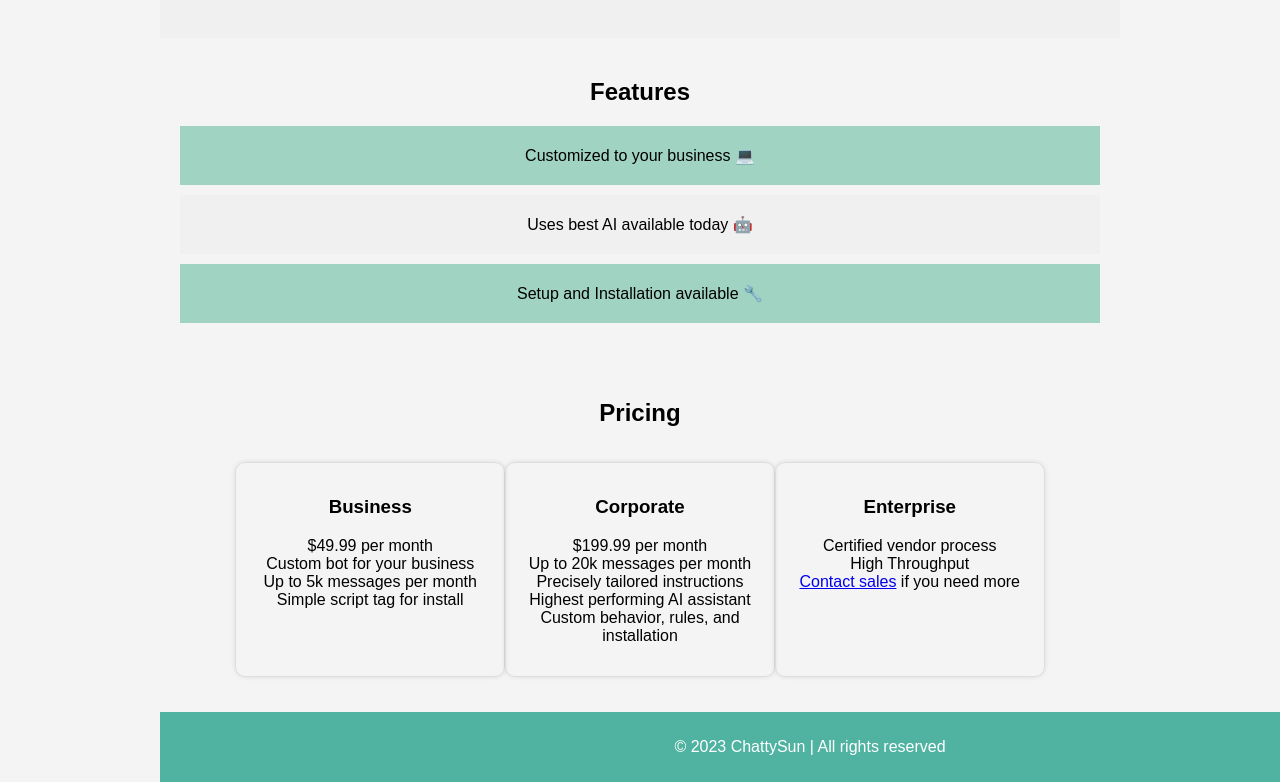
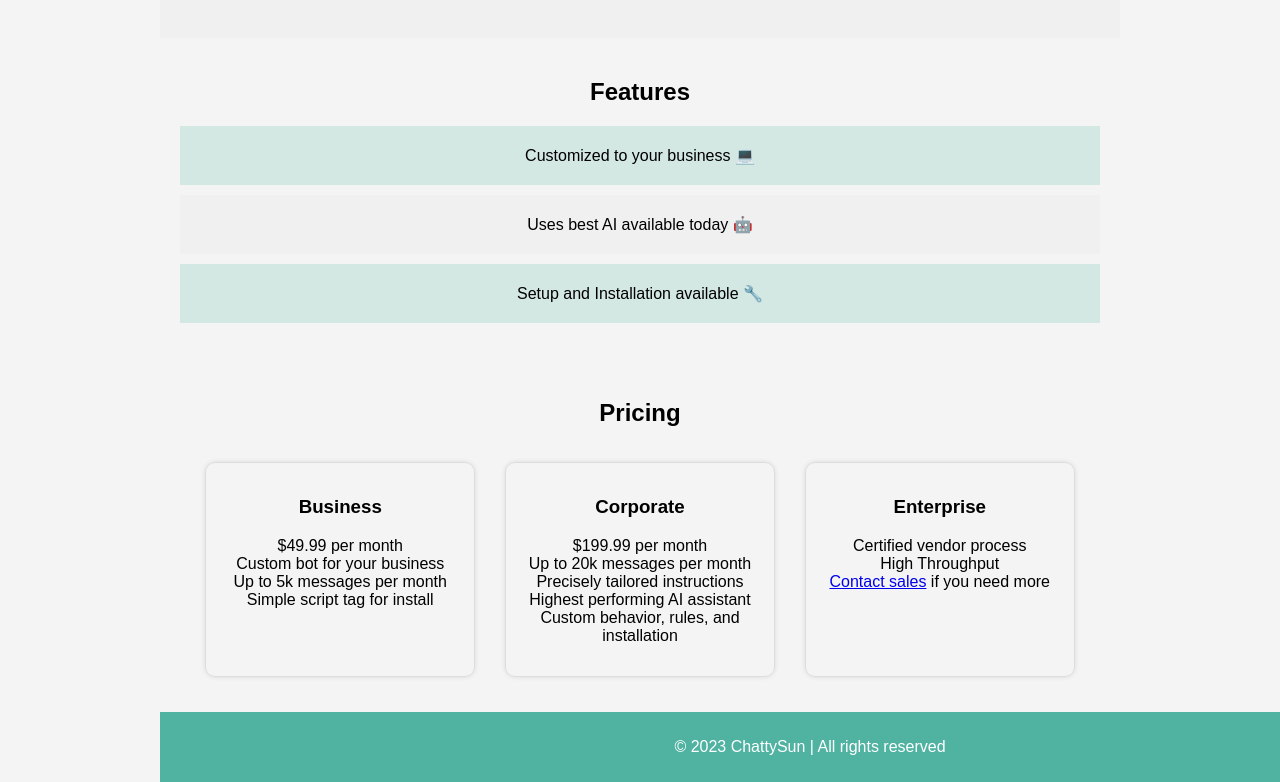
Before and after one commit to theJohnnyBrown/chattysun_website, a plain HTML site: page index.html in a window 1280 px wide. Shown: the part 356-1138 px from the top of the page. Drawn offline with Linux system fonts and the light colour scheme.

Commit message:
Update style.css

```diff
--- a/style.css
+++ b/style.css
@@ -66,7 +66,7 @@ nav a {
 }
 
 #features li:nth-child(odd) {
-    background-color: #a0d3c2;
+      background-color: rgba(80, 179, 162, 0.2);
 }
 
 #pricing h2 {
@@ -77,15 +77,6 @@ nav a {
     display: flex;
     flex-direction: column;
     align-items: center;
-}
-
-#pricing .plan {
-    border: 1px solid #ddd;
-    padding: 15px;
-    margin: 15px 0;
-    width: 80%;
-    border-radius: 10px;
-    box-shadow: 0px 0px 5px rgba(0, 0, 0, 0.1);
 }
 
 #pricing .plan ul {
```
